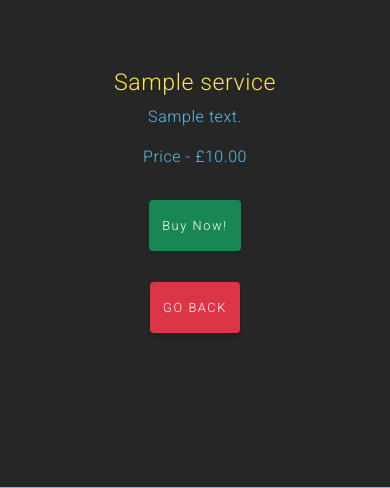
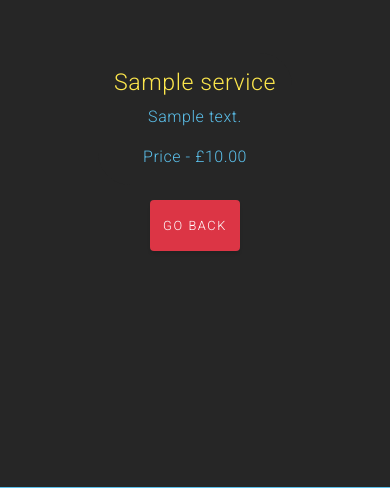
Before and after one commit to GaryCooper-pm/PP5-eCommerce-project, a Django app: page /services/services_detail/1/ in a window 390 px wide. Shown: the part 75-563 px from the top of the page. Run offline with Django 3.2, Linux system fonts and the light colour scheme; tables that the repository leaves empty hold one stand-in row (values such as "Sample post"); some libraries are stand-ins or nearby versions.

Commit message:
Add authentication, stripe url and bootstrap for mobile menu

```diff
--- a/blue_turtle/settings.py
+++ b/blue_turtle/settings.py
@@ -227,6 +227,7 @@ else:
 # Stripe Payments settings
 STRIPE_PUBLISHABLE_KEY = os.environ.get('STRIPE_PUBLISHABLE_KEY')
 STRIPE_SECRET_KEY = os.environ.get('STRIPE_SECRET_KEY')
+STRIPE_PRICE_ID = os.environ.get('STRIPE_PRICE_ID')
 DOMAIN_URL = os.environ.get('DOMAIN_URL')
 
 # Default primary key field type
--- a/payments/views.py
+++ b/payments/views.py
@@ -33,7 +33,7 @@ def stripe_config(request):
 def create_checkout_session(request):
 
     if request.method == 'GET':
-        domain_url = 'localhost:8000'
+        domain_url = settings.DOMAIN_URL
         stripe.api_key = settings.STRIPE_SECRET_KEY
         try:
             checkout_session = stripe.checkout.Session.create(
--- a/services/templates/services/services_detail.html
+++ b/services/templates/services/services_detail.html
@@ -9,10 +9,12 @@
             <h3 class="card-title">{{ services.service_name }}</h3>
             <p class="card-text">{{ services.description }}</p>
             <p class="card-text">Price - £{{ services.price }}</p>
-            <a href="{% url 'payments' %}" class="btn btn-success">Buy Now!</a>
+            {% if request.user.is_authenticated %}
+            <a href="{% url 'payments' %}" id="confirmBtn" class="btn btn-success">Buy Now!</a>
+            {% endif %}
         </div>
     </div>
 </div>
-<a class="btn btn-danger" href="{% url 'home' %}">GO BACK</a>
+<a class="btn btn-danger" href="{% url 'services' %}">GO BACK</a>
 
 {% endblock %}
--- a/templates/base.html
+++ b/templates/base.html
@@ -25,6 +25,7 @@
     {% endblock %}
 
     {% block corejs %}
+    <script src="https://cdn.jsdelivr.net/npm/bootstrap@5.1.3/dist/js/bootstrap.bundle.min.js"></script>
     <script src="https://cdn.jsdelivr.net/npm/jquery@3.5.1/dist/jquery.slim.min.js"
         integrity="sha384-DfXdz2htPH0lsSSs5nCTpuj/zy4C+OGpamoFVy38MVBnE+IbbVYUew+OrCXaRkfj" crossorigin="anonymous">
     </script>
```
Also changed, not shown: home/templates/home/index.html (+1 -9 lines), services/templates/services/services.html (+13 -5 lines).
